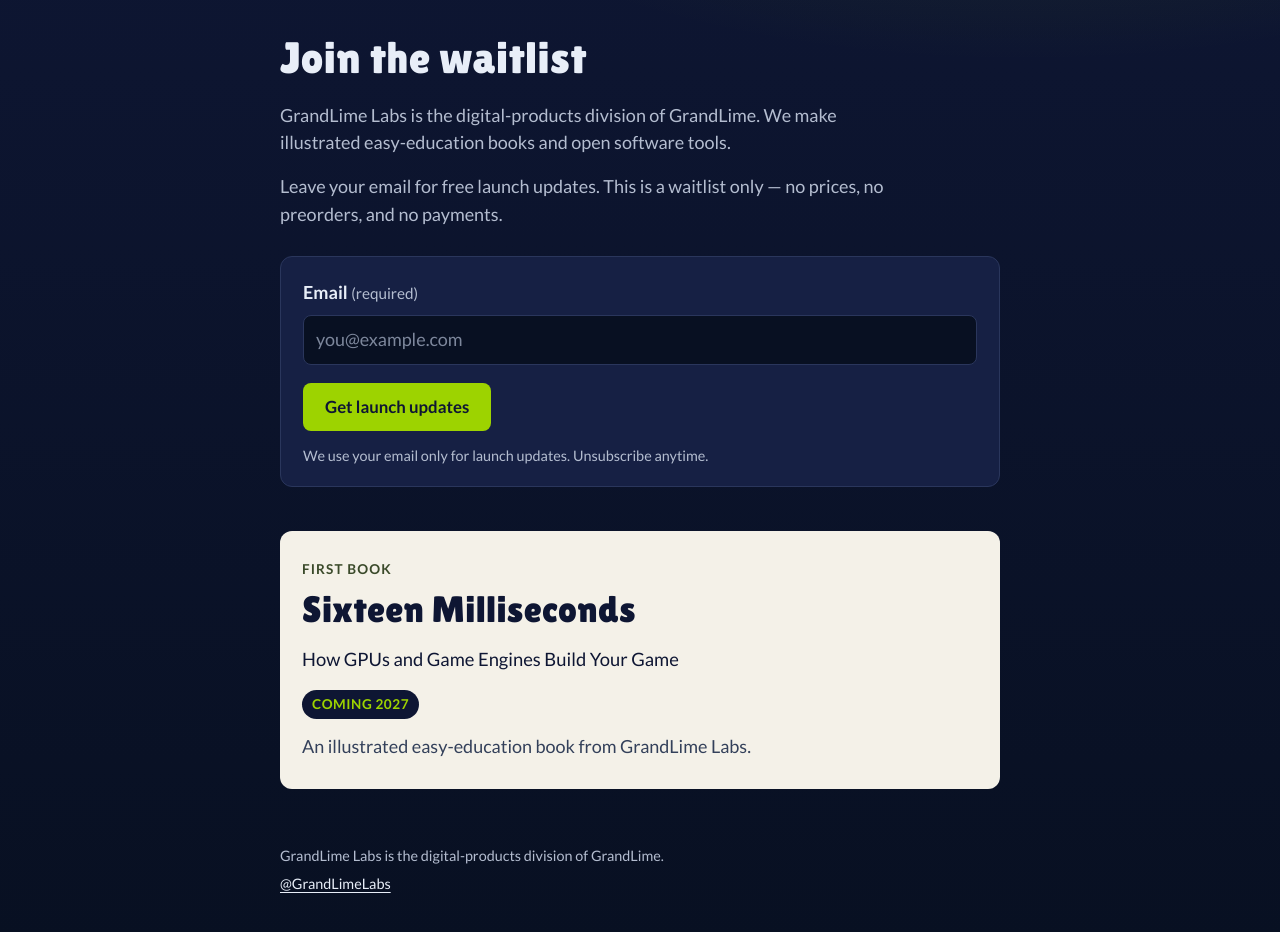
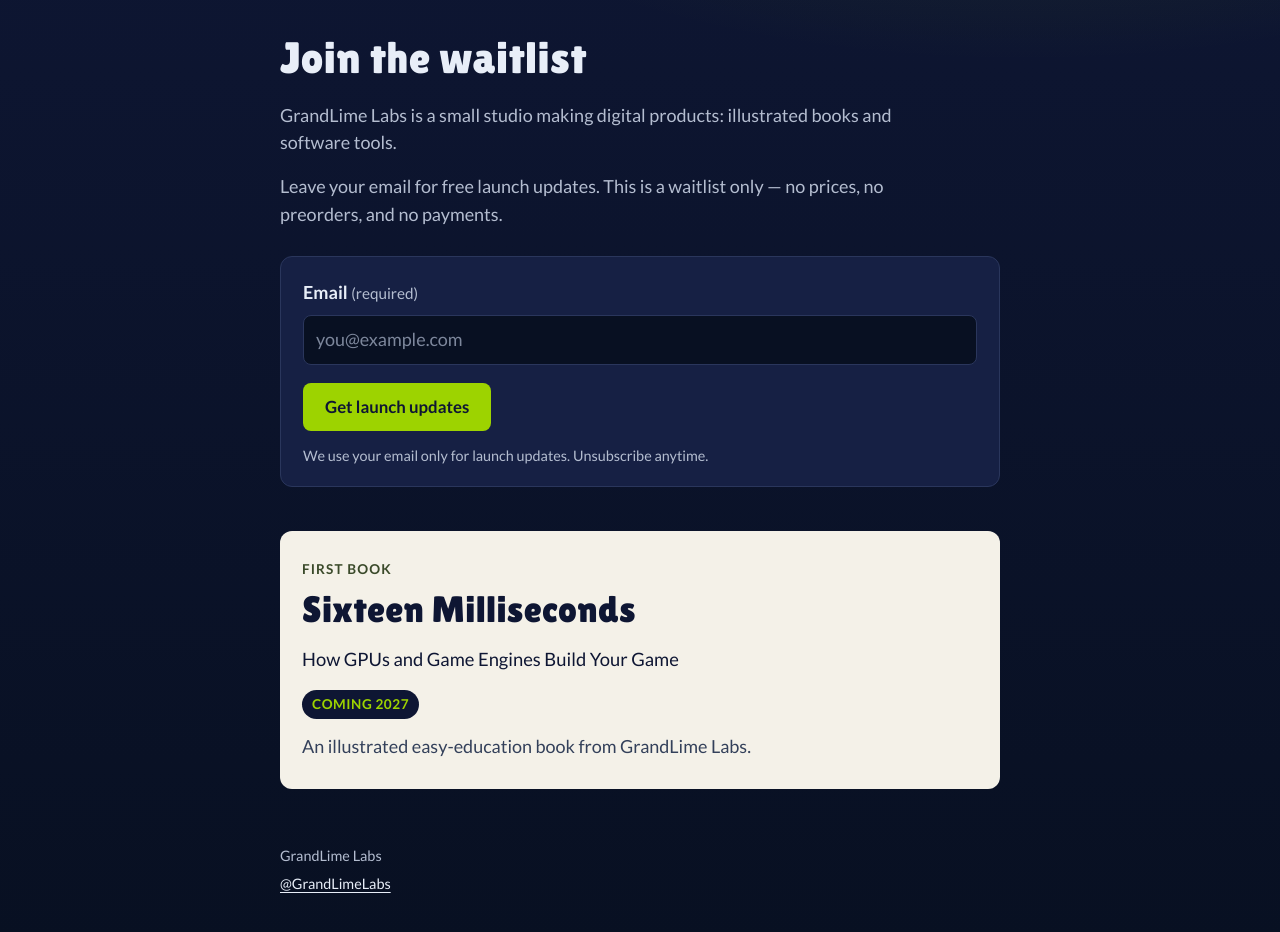
Before and after one commit to grandlime-labs/waitlist, a plain HTML site: page index.html in a window 1280 px wide. Shown: the part 108-1040 px from the top of the page. Drawn offline with Linux system fonts and the light colour scheme.

Commit message:
Drop the parent-company wording on the waitlist.
GrandLime Labs is described as a small studio making digital products, not as a division of a separate GrandLime.

```diff
--- a/index.html
+++ b/index.html
@@ -3,7 +3,7 @@
 <head>
   <meta charset="utf-8">
   <meta name="viewport" content="width=device-width, initial-scale=1">
-  <meta name="description" content="GrandLime Labs waitlist. Free launch updates for illustrated easy-education books and software tools. No payments.">
+  <meta name="description" content="GrandLime Labs waitlist. A small studio making illustrated books and software tools. Free launch updates; no payments.">
   <title>GrandLime Labs — Waitlist</title>
   <link rel="icon" href="assets/logo.png" type="image/png">
   <link rel="stylesheet" href="style.css">
@@ -25,7 +25,7 @@
   <main>
     <section class="hero" aria-labelledby="hero-title">
       <h1 id="hero-title">Join the waitlist</h1>
-      <p class="lede">GrandLime Labs is the digital-products division of GrandLime. We make illustrated easy-education books and open software tools.</p>
+      <p class="lede">GrandLime Labs is a small studio making digital products: illustrated books and software tools.</p>
       <p class="lede">Leave your email for free launch updates. This is a waitlist only — no prices, no preorders, and no payments.</p>
 
       <form id="signup" class="signup" method="post" action="https://buttondown.com/api/emails/embed-subscribe/grandlimelabs">
@@ -49,7 +49,7 @@
   </main>
 
   <footer class="site-footer">
-    <p>GrandLime Labs is the digital-products division of GrandLime.</p>
+    <p>GrandLime Labs</p>
     <p><a href="https://x.com/GrandLimeLabs" rel="noopener noreferrer">@GrandLimeLabs</a></p>
   </footer>
 
```
Also changed, not shown: 1 other file.
